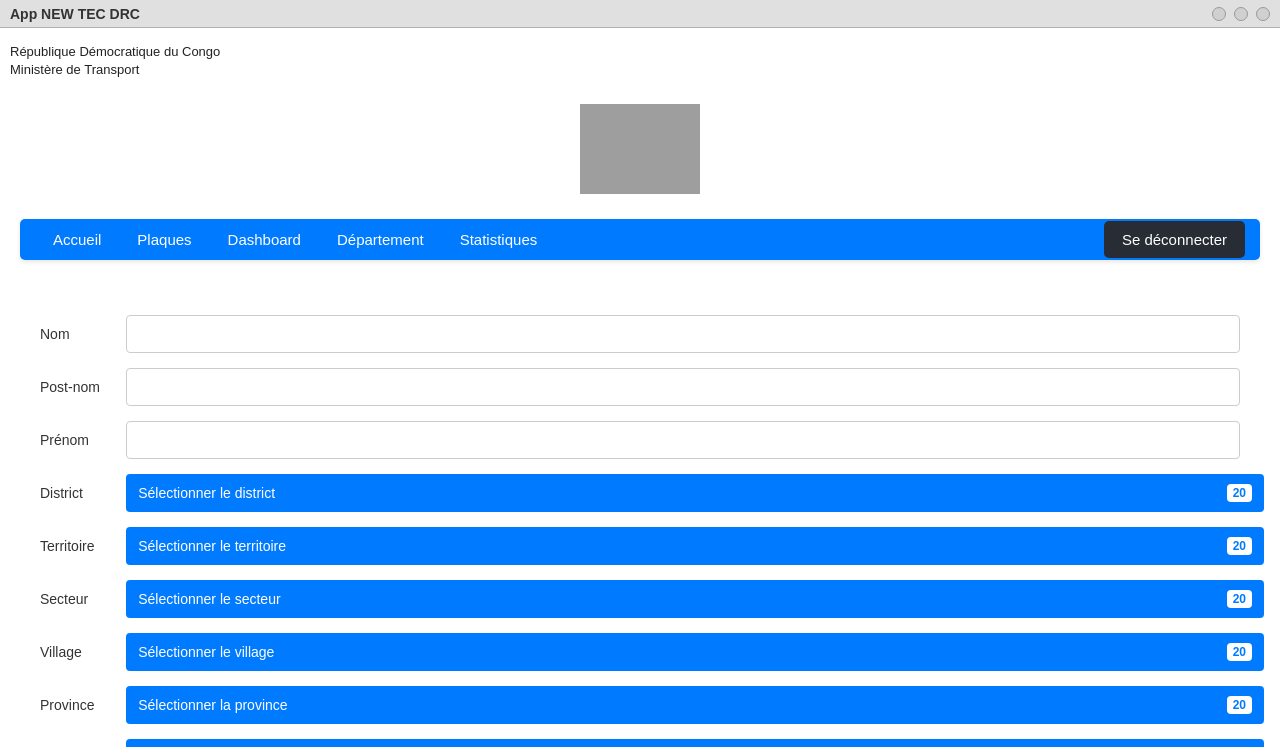
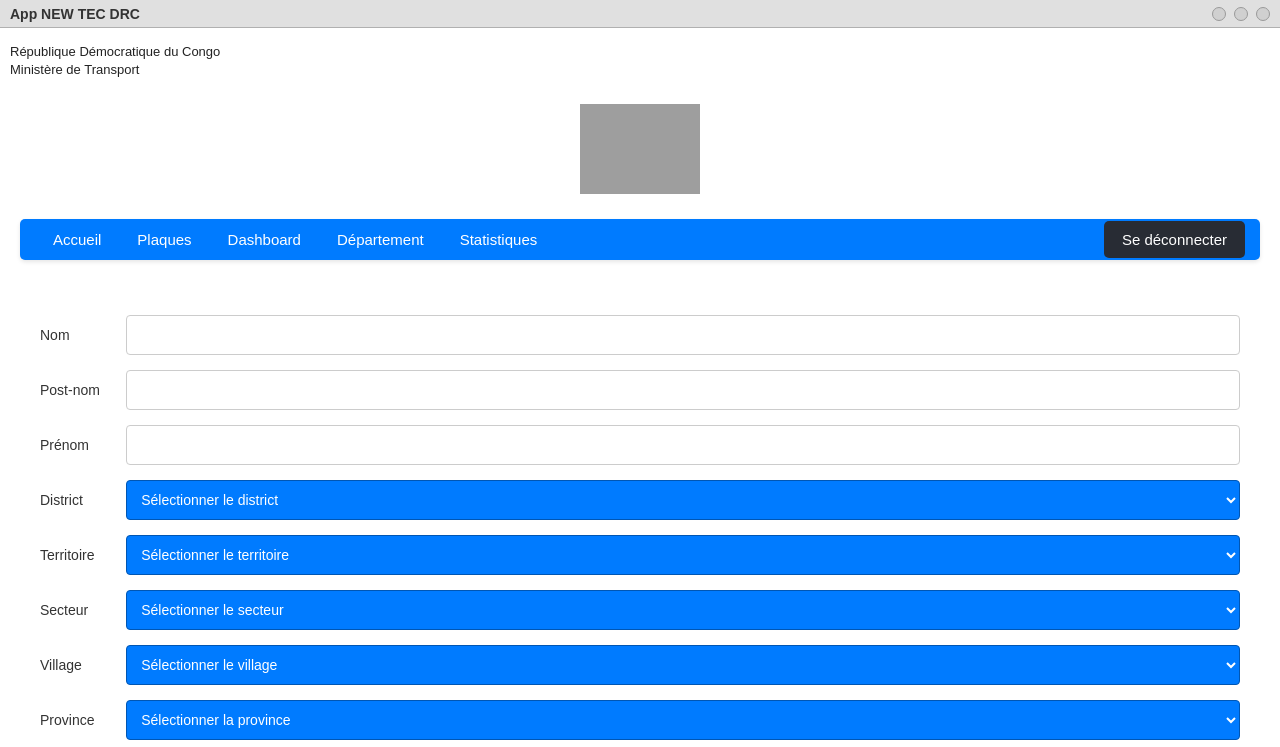
Before and after one commit to ahmed23242/TP-react, a React (Create React App) app in the folder new-tec-drc/: page /dashboard/plaques/ajouter in a window 1280 px wide. Shown: the top 747 px of the page. Built offline with nearby package versions, Linux system fonts and the light colour scheme; grey boxes are pictures that could not be loaded.

Commit message:
ui3-choi

```diff
--- a/new-tec-drc/src/pages/plaques/AjouterPlaquePage.css
+++ b/new-tec-drc/src/pages/plaques/AjouterPlaquePage.css
@@ -25,41 +25,29 @@
 }
 
 .form-grid input[type='text'],
-.form-grid input[type='email'] {
+.form-grid input[type='email'],
+.form-grid select {
   width: 100%;
   padding: 10px;
   border: 1px solid #ccc;
   border-radius: 4px;
   box-sizing: border-box;
   font-size: 14px;
+  background-color: #fff; /* Fond blanc pour les selects */
+  height: 40px; /* Hauteur consistante avec les inputs */
 }
 
-.custom-select-button {
-  display: flex;
-  justify-content: space-between;
-  align-items: center;
-  background-color: #007bff; /* Bleu pour les boutons de sélection */
-  color: white;
-  padding: 10px 12px;
-  border-radius: 4px;
-  cursor: pointer;
-  font-size: 14px;
-  text-align: left;
-  border: none;
-  width: 100%;
+/* Nouvelle classe pour les selects avec fond bleu */
+.form-grid select.select-blue {
+  background-color: #007bff; /* Bleu principal */
+  color: white; /* Texte blanc pour la lisibilité */
+  border-color: #0056b3; /* Bordure un peu plus foncée */
 }
 
-.custom-select-button:hover {
-  background-color: #0056b3;
-}
-
-.select-badge {
+/* Style pour que les options du select restent lisibles (fond blanc, texte noir) */
+.form-grid select.select-blue option {
   background-color: #fff;
-  color: #007bff;
-  padding: 2px 6px;
-  border-radius: 4px;
-  font-size: 12px;
-  font-weight: bold;
+  color: #000;
 }
 
 .form-actions {
--- a/new-tec-drc/src/pages/plaques/AjouterPlaquePage.js
+++ b/new-tec-drc/src/pages/plaques/AjouterPlaquePage.js
@@ -1,7 +1,15 @@
-import React from 'react';
+import React, { useState } from 'react';
 import './AjouterPlaquePage.css'; // CSS spécifique pour cette page
 
 function AjouterPlaquePage() {
+  // États pour les valeurs sélectionnées (optionnel pour l'instant, mais utile plus tard)
+  const [district, setDistrict] = useState('');
+  const [territoire, setTerritoire] = useState('');
+  const [secteur, setSecteur] = useState('');
+  const [village, setVillage] = useState('');
+  const [province, setProvince] = useState('');
+  const [nationalite, setNationalite] = useState('');
+
   // Logique pour gérer les changements de formulaire et la soumission viendra ici
 
   return (
@@ -22,22 +30,40 @@ function AjouterPlaquePage() {
 
           {/* Rangée 4 - Sélecteurs customisés */}
           <label htmlFor="district">District</label>
-          <div className="custom-select-button">Sélectionner le district <span className="select-badge">20</span></div>
+          <select id="district" name="district" value={district} onChange={(e) => setDistrict(e.target.value)} className="select-blue">
+            <option value="">Sélectionner le district</option>
+            <option value="Lukaya">Lukaya</option>
+          </select>
 
           <label htmlFor="territoire">Territoire</label>
-          <div className="custom-select-button">Sélectionner le territoire <span className="select-badge">20</span></div>
+          <select id="territoire" name="territoire" value={territoire} onChange={(e) => setTerritoire(e.target.value)} className="select-blue">
+            <option value="">Sélectionner le territoire</option>
+            <option value="Madimba">Madimba</option>
+          </select>
 
-          <label htmlFor="secteurVillage">Secteur</label> {/* Nom ajusté pour clarté */}
-          <div className="custom-select-button">Sélectionner le secteur <span className="select-badge">20</span></div>
+          <label htmlFor="secteur">Secteur</label>
+          <select id="secteur" name="secteur" value={secteur} onChange={(e) => setSecteur(e.target.value)} className="select-blue">
+            <option value="">Sélectionner le secteur</option>
+            <option value="F">F</option>
+          </select>
 
           <label htmlFor="village">Village</label>
-          <div className="custom-select-button">Sélectionner le village <span className="select-badge">20</span></div> {/* Texte ajusté "village" */}
+          <select id="village" name="village" value={village} onChange={(e) => setVillage(e.target.value)} className="select-blue">
+            <option value="">Sélectionner le village</option>
+            <option value="Ngeba">Ngeba</option>
+          </select>
 
           <label htmlFor="province">Province</label>
-          <div className="custom-select-button">Sélectionner la province <span className="select-badge">20</span></div> {/* Texte ajusté "province" */}
+          <select id="province" name="province" value={province} onChange={(e) => setProvince(e.target.value)} className="select-blue">
+            <option value="">Sélectionner la province</option>
+            <option value="Kongo-Central">Kongo-Central</option>
+          </select>
 
           <label htmlFor="nationalite">Nationalité</label>
-          <div className="custom-select-button">Sélectionner la nationalité <span className="select-badge">20</span></div> {/* Texte ajusté "nationalité" */}
+          <select id="nationalite" name="nationalite" value={nationalite} onChange={(e) => setNationalite(e.target.value)} className="select-blue">
+            <option value="">Sélectionner la nationalité</option>
+            <option value="Congolaise">Congolaise</option>
+          </select>
 
           {/* Rangée 5 - Champs texte classiques */}
           <label htmlFor="adresse">Adresse</label>
```
